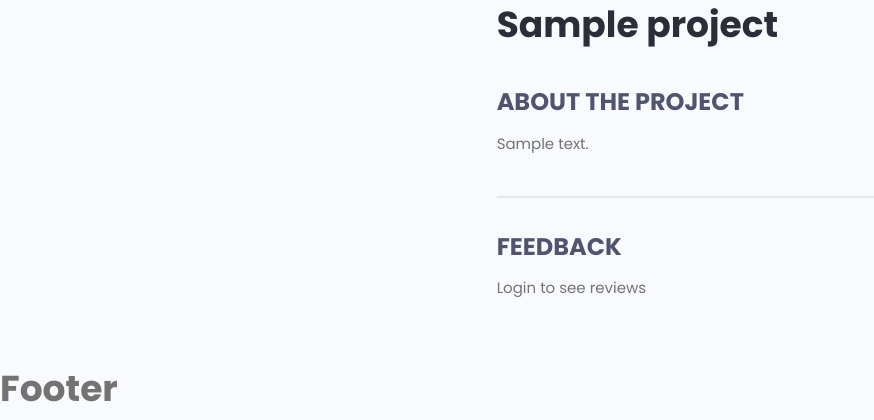
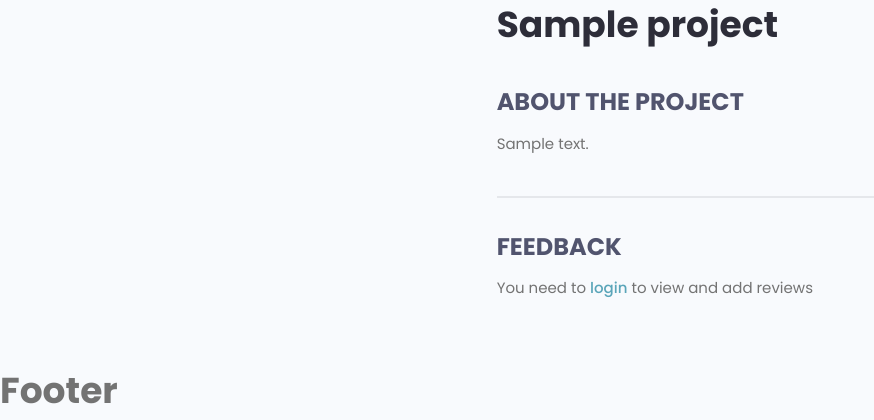
Before and after one commit to Aemal-shirzai/devcommunity, a Django app: template project/templates/project/show.html in a window 1280 px wide. Shown: the part 579-999 px from the top of the page, without its empty margins (0-874 px from the left). Run offline with Django 3.2, Linux system fonts and the light colour scheme; the template is opened without the code that fills it: most values are stand-ins (such as "Sample title", 1, 10 or a date in 2020); grey boxes marked "Sample" are stand-in pictures.

Commit message:
[IMP] Add link to redirect users to login if they are not logged in while trying to add reviews for a project.

```diff
--- a/project/templates/project/show.html
+++ b/project/templates/project/show.html
@@ -90,7 +90,7 @@
                         {% endfor %}
                     </div>
                     {% else %}
-                        Login to see reviews
+                        You need to <a href="{% url 'profile_login' %}?next={{request.path}}">login</a> to view and add reviews
                     {% endif %}
 
                 </div>
```
